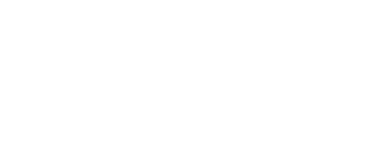
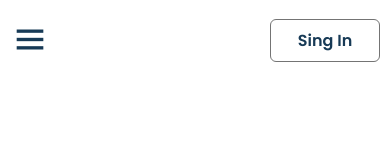
Before and after one commit to shahzodotaboyev/homework, a plain HTML site: page index.html in a window 390 px wide. Drawn offline with nearby package versions, Linux system fonts and the light colour scheme.

Commit message:
header responsive bo'ldi

```diff
--- a/_responsive.scss
+++ b/_responsive.scss
@@ -1,7 +1,56 @@
 @media (max-width:900px) {
     .contianer {
         header {
-            display: none;
+            .header-links {
+                .header-btn2 {
+                    display: none;
+                }
+            }
         }
     }
 }
+
+@media (max-width:768px) {
+    .contianer {
+        header {
+            .header-links {
+
+                button,
+                img {
+                    display: none;
+                }
+            }
+        }
+    }
+
+}
+
+@media (max-width:570px) {
+    .contianer {
+        header {
+            .logo {
+
+                img,
+                h1 {
+                    display: none;
+                }
+
+                i {
+                    display: block;
+                    font-size: 40px;
+                }
+            }
+
+            .header-links {
+                ul {
+                    display: none;
+                }
+
+                button {
+                    display: block;
+                }
+            }
+        }
+    }
+
+}
--- a/index.html
+++ b/index.html
@@ -6,6 +6,8 @@
     <meta name="viewport" content="width=device-width, initial-scale=1.0">
     <title>Document</title>
     <link rel="stylesheet" href="./style.css">
+
+    <link rel="stylesheet" href="https://cdn.jsdelivr.net/npm/boxicons@latest/css/boxicons.min.css">
 </head>
 
 <body>
@@ -13,6 +15,7 @@
         <header>
             <div class="logo"><img src="./img/Group 190 (2).png" alt="">
                 <h1>Product</h1>
+                <i class='bx bx-menu'></i>
             </div>
             <div class="header-links">
                 <ul>
--- a/style.scss
+++ b/style.scss
@@ -30,6 +30,10 @@
             align-items: center;
             gap: 15px;
             color: #173A56;
+            i{
+                font-size: 35px;
+                display: none;
+            }
         }
 
         .header-links {
```
Also changed, not shown: style.css, 1 other file.
